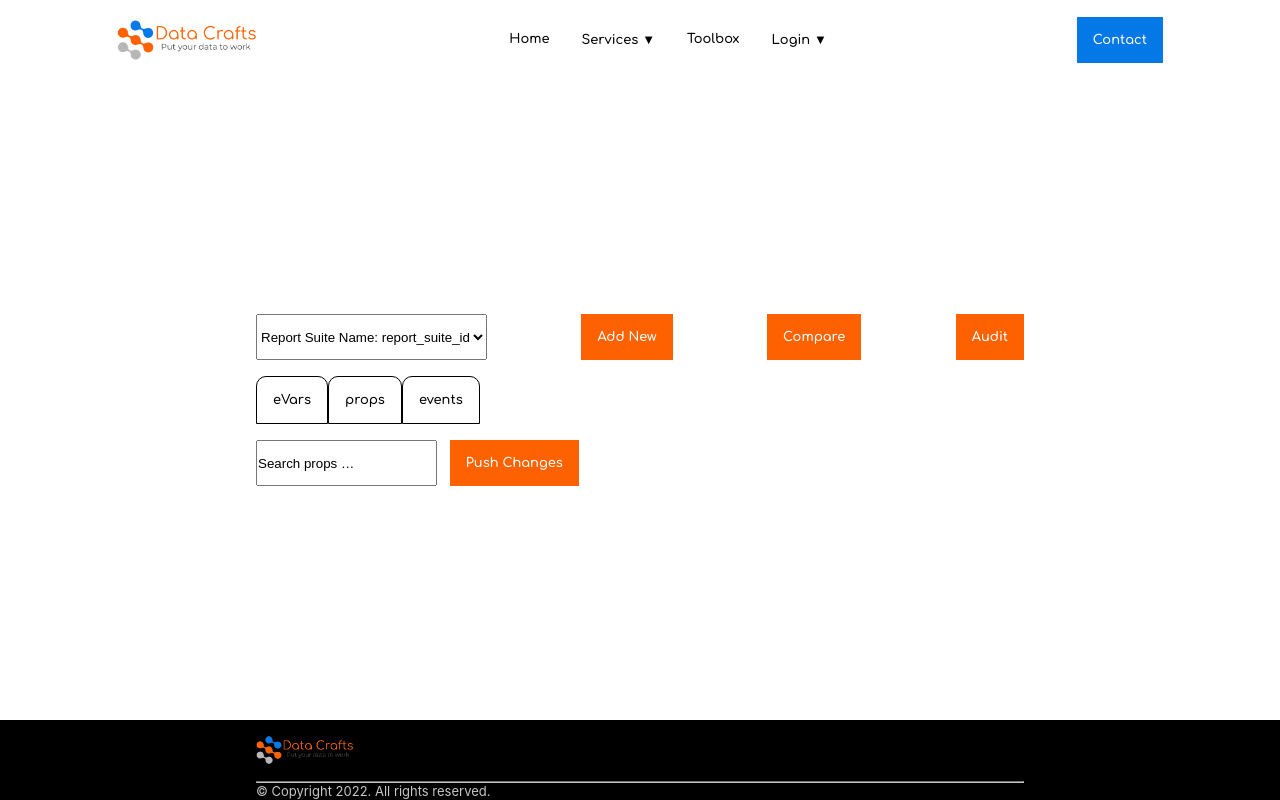
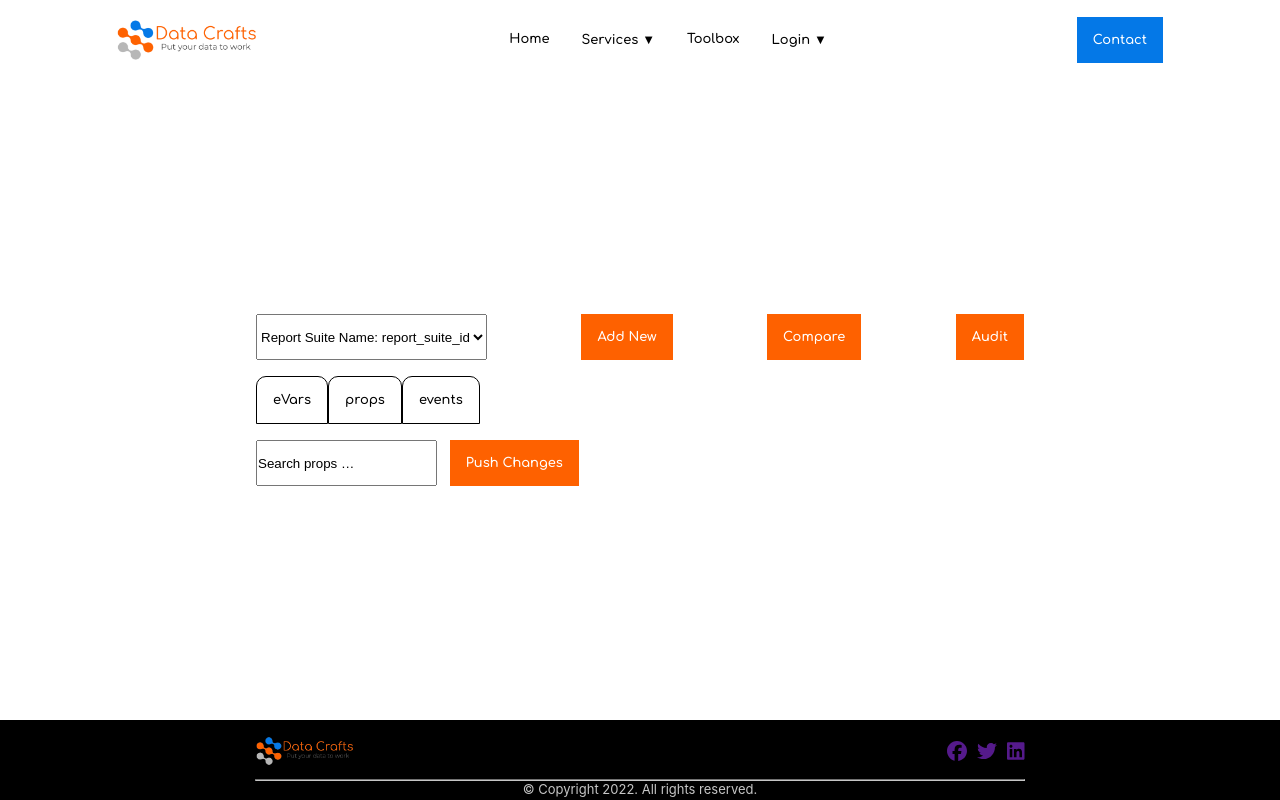
Before and after one commit to ArturBlaya/DC---Toolbox-mockups, a React (Create React App) app: page /with_sdr in a window 1280 px wide. Built offline with nearby package versions, Linux system fonts and the light colour scheme.

Commit message:
font awesome

```diff
--- a/package.json
+++ b/package.json
@@ -3,6 +3,9 @@
   "version": "0.1.0",
   "private": true,
   "dependencies": {
+    "@fortawesome/free-brands-svg-icons": "^6.1.2",
+    "@fortawesome/free-solid-svg-icons": "^6.1.2",
+    "@fortawesome/react-fontawesome": "^0.2.0",
     "@testing-library/jest-dom": "^5.16.4",
     "@testing-library/react": "^13.3.0",
     "@testing-library/user-event": "^13.5.0",
--- a/src/components/footer.jsx
+++ b/src/components/footer.jsx
@@ -1,11 +1,20 @@
 import React from 'react'
 import styles from './footer.module.css';
 import logo from '../img/full_logo.png';
+import { FontAwesomeIcon } from '@fortawesome/react-fontawesome';
+import { faFacebook,faTwitter,faLinkedin   } from '@fortawesome/free-brands-svg-icons';
 
 export function Footer() {
   return <div className={styles.footer}>
-    <div><img src={logo} alt="Data Crafts Logo"/></div>
-    <div><hr /></div>
+    <div className={styles.icons}>
+      <img src={logo} alt="Data Crafts Logo" className={styles.img}/>
+      <div className={styles.brands}>
+        <a href=""><FontAwesomeIcon icon={faFacebook} className={styles.a}/></a>
+        <a href=""><FontAwesomeIcon icon={faTwitter} className={styles.a}/></a>
+        <a href=""><FontAwesomeIcon icon={faLinkedin} className={styles.a}/></a>
+      </div>
+    </div>
+    <hr className={styles.hr}/>
     <div>© Copyright 2022. All rights reserved.</div>
   </div>
 }
--- a/src/components/footer.module.css
+++ b/src/components/footer.module.css
@@ -14,16 +14,23 @@
   align-items: center;
 }
 
-.footer div {
-  width: 60%;
-  color: #c6c6c6;
-}
-
-.footer div hr {
+.hr {
+  min-width: 60vw;
   border-color: #c6c6c6;
 }
 
-
-.footer div img {
+.img {
   height: 7vh;
 }
+
+.icons {
+  min-width: 60vw;
+  display: flex;
+  align-items: center;
+  justify-content: space-between;
+}
+.brands {
+  display: flex;
+  gap: 10px;
+  font-size: 20px;
+}
--- a/src/components/navbar.jsx
+++ b/src/components/navbar.jsx
@@ -2,6 +2,8 @@ import React from 'react'
 import styles from './navbar.module.css';
 import clear_logo from '../img/data-crafts-clear-brand.png';
 import Login from './login';
+
+
 
 export function Navbar() {
   return <nav className={styles.nav}>
```
Also changed, not shown: 1 other file (tests, documents, lock files or other folders).
